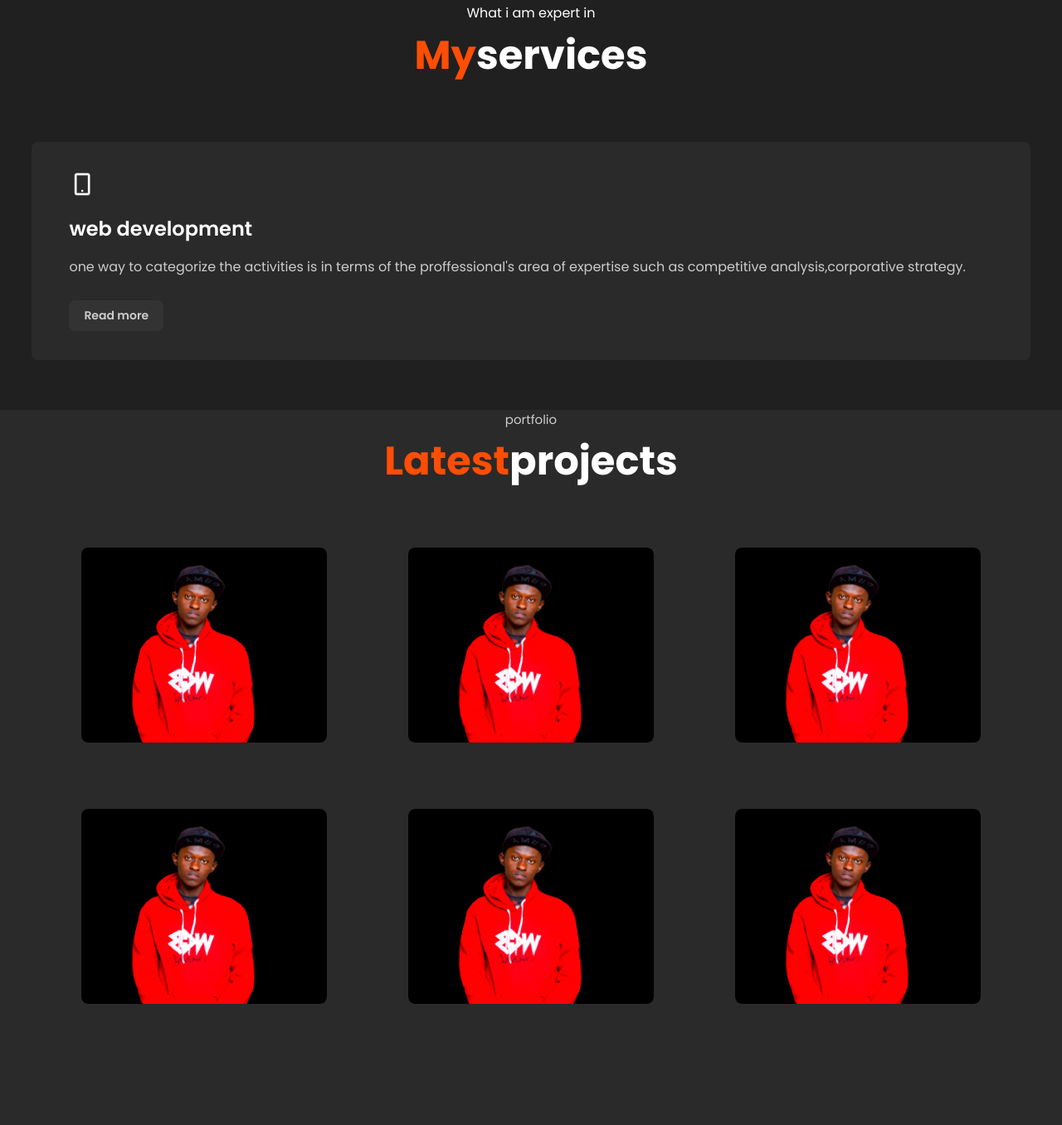
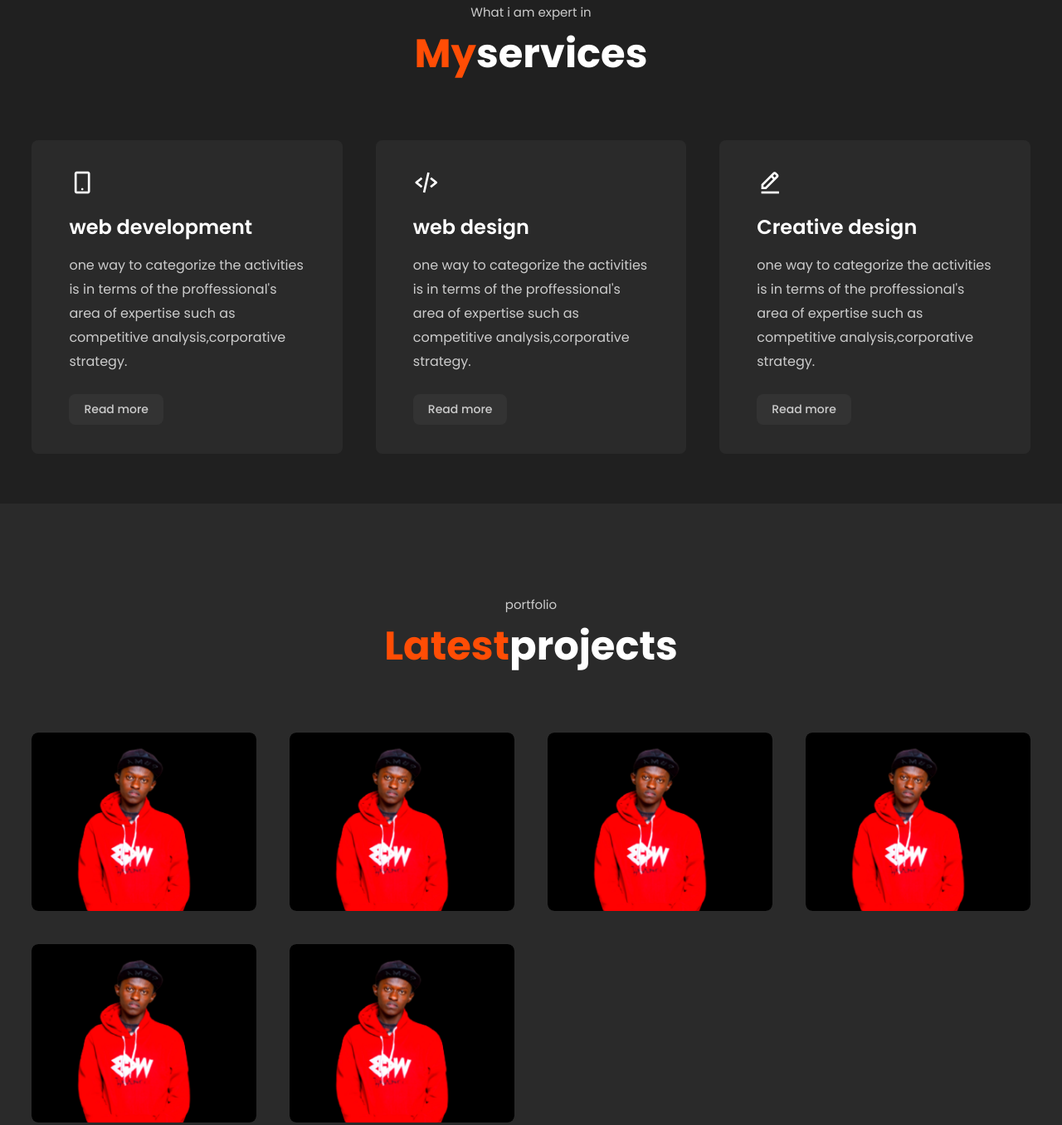
Before and after one commit to mutuam/portfolio-, a plain HTML site: page index.html in a window 1280 px wide. Shown: the part 1640-2996 px from the top of the page at 83% size. Drawn offline with nearby package versions, Linux system fonts and the light colour scheme; files whose address does not match are found by name.

Commit message:
more edits

```diff
--- a/index.html
+++ b/index.html
@@ -72,7 +72,7 @@
     </section>
     <!--service section design-->
     <section class="services" id="services">
-        <div class="main-text"
+        <div class="main-text">
             <p>What i am expert in</p>
             <h2><span>My</span>services</h2>
          </div>
@@ -85,19 +85,40 @@
             <p>one way to categorize the activities is in terms of the proffessional's
                 area of expertise such as competitive analysis,corporative strategy.
             </p>
-            <a href="#" class="read">Read more</a>
+            <a href="#" class="Read">Read more</a>
+         </div>
+         <div class="box">
+            <div class="s-icons">
+                <i class='bx bx-code-alt'></i>
+            </div>
+            <h3>web design</h3>
+            <p>one way to categorize the activities is in terms of the proffessional's
+                area of expertise such as competitive analysis,corporative strategy.
+            </p>
+            <a href="#" class="Read">Read more</a>
+         </div>
+         <div class="box">
+            <div class="s-icons">
+                <i class='bx bx-edit-alt'></i>
+            </div>
+            <h3>Creative design</h3>
+            <p>one way to categorize the activities is in terms of the proffessional's
+                area of expertise such as competitive analysis,corporative strategy.
+            </p>
+            <a href="#" class="Read">Read more</a>
          </div>
          </div>
+
     </section>
     <!--portfolio section design-->
+    <section  class="portfolio" id="portfolio">
     <div class="main-text">
     <p>portfolio</p>
     <h2><span>Latest</span>projects</h2>
  </div>
  <div class="portfolio-content">
-   <div class="portfolio">
     <div class="row">
-        <img src="text.png"/>
+        <img src="text.png">
         <div class="layer">
             <h5>Visual Design</h5>
             <p>Check out 10 best design's updates for the top web design
@@ -105,6 +126,7 @@
             <a href="#"><i class='bx bx-link-external'></i></a>
            </div>
         </div>
+
         <div class="row">
             <img src="text.png">
             <div class="layer">
@@ -114,6 +136,7 @@
                     <a href="#"><i class='bx bx-link-external'></i></a>
                 </div>
             </div>
+
             <div class="row">
                 <img src="text.png">
                 <div class="layer">
@@ -123,9 +146,8 @@
                         <a href="#"><i class='bx bx-link-external'></i></a>
                     </div>
                 </div>
-                </div>
-   <div class="portfolio">
-    <div class="row">
+
+        <div class="row">
         <img src="text.png"/>
         <div class="layer">
             <h5>Visual Design</h5>
@@ -134,15 +156,17 @@
             <a href=""><i class='bx bx-link-external'></i></a>
             </div>
             </div>
+
         <div class="row">
             <img src="text.png">
             <div class="layer">
                 <h5>Visual Design</h5>
                 <p>Check out 10 best design's updates for the top web design
                     & development companies.</p>
-<a href=""><i class='bx bx-link-external'></i></a>
+              <a href=""><i class='bx bx-link-external'></i></a>
                 </div>
             </div>
+
             <div class="row">
                 <img src="text.png">
                <div class="layer">
@@ -152,9 +176,12 @@
                         <a href=""><i class='bx bx-link-external'></i></a>
                 </div>
                 </div>
-              </div>
+            </div>
+
+
+              </section>
      <!--contact section desigh-->
-    <section *class="contact" id="contact">
+    <section class="contact" id="contact">
     <div class="contact-text">
         <h2>contact<span>me!</span></h2>
         <h4>If you have any project in your mind</h4>
@@ -165,11 +192,12 @@
            <ul>
             <li><a href="#">0707750461</a></li>
             <li><a href="#">christopher.mutuawambua@gmail.com</a></li>
+            <li><a href="#">like & share</a></li>
            </ul>
         </div>
            <div class="contact-icons">
         <a href="#"><i class='bx bxl-whatsapp'></i></a>
-        <a href="#"></a>
+        <a href="#"><i class='bx bxl-facebook-circle'></i></a>
         <a href="#"></a>
         </div>
         <div class="contact-form">
@@ -177,7 +205,7 @@
            <input type="name" placeholder="Your Name"required>
            <input type="Email" placeholder="Your Email Address"required>
            <input type="" placeholder="Your Number"required>
-           <textarea name="" id="" cols="35" rows="10" placeholder="How Can I Help You"required>
+           <textarea name="" id="" cols="35" rows="10" placeholder="How Can I Help You" required>
             </textarea>
            <input type="submit" value="send Message" class="submit" required>
         </form>
@@ -189,7 +217,7 @@
             <p>copyright 2023 by Christopher wambua All Rights reserved.</p>
         </div>
         <div class="top">
-            <a href="#home"<i class="bx bx-up-arrow-alt"></i></a>
+            <a href="#home"><i class="bx bx-up-arrow-alt"></i></a>
 
         </div>
      </section>
--- a/style.css
+++ b/style.css
@@ -219,9 +219,9 @@ header.sticky{
 }
 .services-content{
     display:grid;
-    grid-template-columns:repeat(auto-fit,mimax(250px,auto));
+    grid-template-columns:repeat(auto-fit,minmax(250px,auto));
     align-items:center;
-    gap:2,5rem ;
+    gap:2.5rem ;
     margin-top:5rem;
 }
 .box{
@@ -246,17 +246,17 @@ header.sticky{
     line-height:1.8;
     margin-bottom:25px;
 }
-.read{
+.Read{
     display:inline-block;
     padding:8px 18px;
     background:#333333;
     color:var(--second-color);
     font-size:14px;
-    font-weight:600;
+    font-weight:500;
     border-radius:8px;
-    transition:all.45s ease;
+    transition:all .45s ease;
 }
-.read:hover{
+.Read:hover{
     letter-spacing:1px;
     background:#ffffff99;
     color:var(--text-color);
@@ -265,28 +265,24 @@ header.sticky{
     transform:translateY(-8px);
     cursor:pointer;
 }
-.portfolio{
-    display: flex;
-    flex-direction: row;
-    justify-content: space-evenly;
-    margin-top: 5rem;
-    margin-bottom: 5rem;
-    /* display:grid;
-    grid-template-columns:repeat(auto-fit,minmax(350px,auto));
+.portfolio-content{
+    display:grid;
+    grid-template-columns:repeat(auto-fit,minmax(250px,auto));
     align-items:center;
     gap:2.5rem;
-    margin-top:5rem; */
+    margin-top: 5rem;
 }
 .row{
     position:relative;
     overflow:hidden;
     border-radius:8px;
+    cursor:pointer;
 }
 .row img{
     width:100%;
     border-radius:8px;
     display:block;
-    transition: transform 0.5s;
+    transition:transform 0.5s;
 }
 .layer{
     width:100%;
@@ -334,12 +330,11 @@ header.sticky{
     height:100%;
 }
 .contact{
-    background: var(--second-color);
+    background: var(--second-bg-color);
     display:grid;
     grid-template-columns:repeat(2,1fr);
     align-items:center;
     gap:2.5rem;
-    background-color:#fff;
 }
 .contact-text h4{
     color:var(--text-color);
```
